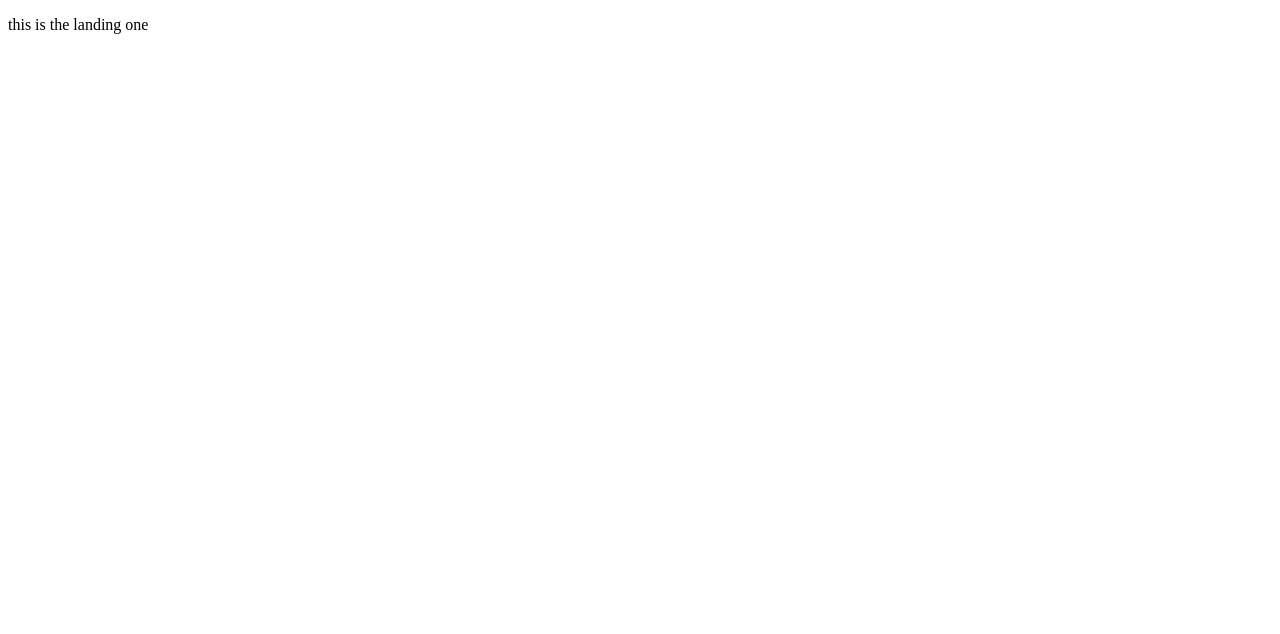
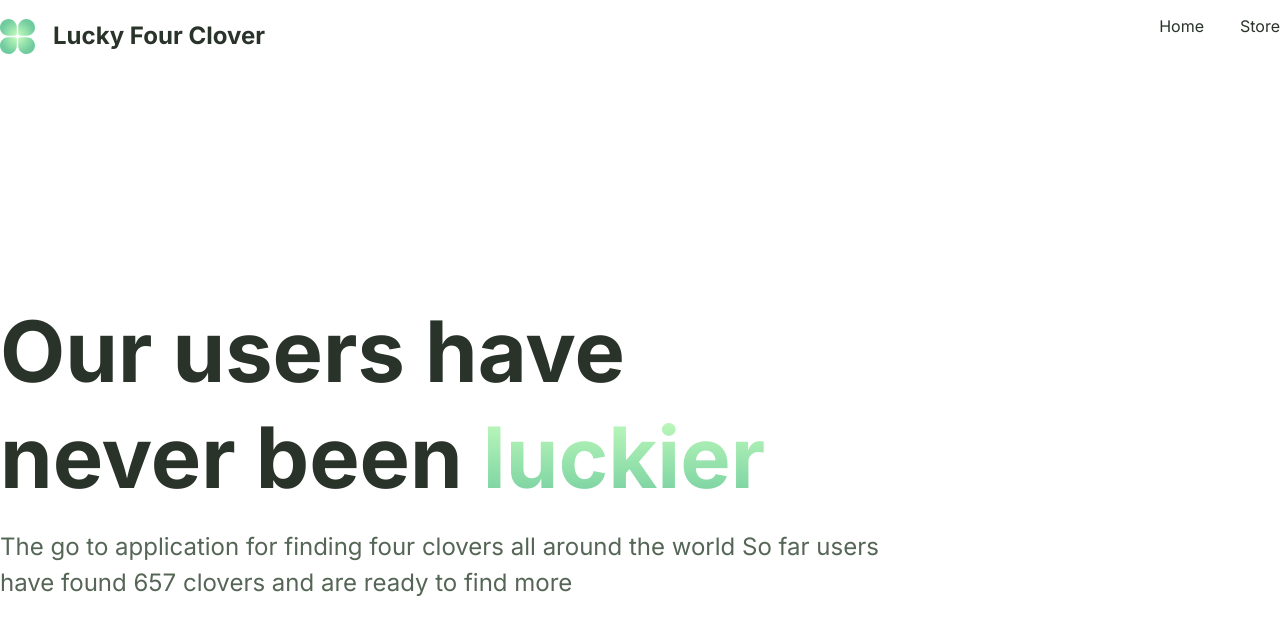
Before and after one commit to TheFlyingWhale/lucky-four-clover, a React (Create React App) app: page / in a window 1280 px wide. Shown: the top 634 px of the page. Built offline with nearby package versions, Linux system fonts and the light colour scheme.

Commit message:
start construction root page

```diff
--- /dev/null
+++ b/public/global.css
@@ -0,0 +1,158 @@
+/* http://meyerweb.com/eric/tools/css/reset/
+   v2.0 | 20110126
+   License: none (public domain)
+*/
+
+html,
+body,
+div,
+span,
+applet,
+object,
+iframe,
+h1,
+h2,
+h3,
+h4,
+h5,
+h6,
+p,
+blockquote,
+pre,
+a,
+abbr,
+acronym,
+address,
+big,
+cite,
+code,
+del,
+dfn,
+em,
+img,
+ins,
+kbd,
+q,
+s,
+samp,
+small,
+strike,
+strong,
+sub,
+sup,
+tt,
+var,
+b,
+u,
+i,
+center,
+dl,
+dt,
+dd,
+ol,
+ul,
+li,
+fieldset,
+form,
+label,
+legend,
+table,
+caption,
+tbody,
+tfoot,
+thead,
+tr,
+th,
+td,
+article,
+aside,
+canvas,
+details,
+embed,
+figure,
+figcaption,
+footer,
+header,
+hgroup,
+menu,
+nav,
+output,
+ruby,
+section,
+summary,
+time,
+mark,
+audio,
+video {
+	margin: 0;
+	padding: 0;
+	border: 0;
+	font-size: 100%;
+	font: inherit;
+	vertical-align: baseline;
+}
+/* HTML5 display-role reset for older browsers */
+article,
+aside,
+details,
+figcaption,
+figure,
+footer,
+header,
+hgroup,
+menu,
+nav,
+section {
+	display: block;
+}
+body {
+	line-height: 1;
+}
+ol,
+ul {
+	list-style: none;
+}
+blockquote,
+q {
+	quotes: none;
+}
+blockquote:before,
+blockquote:after,
+q:before,
+q:after {
+	content: "";
+	content: none;
+}
+table {
+	border-collapse: collapse;
+	border-spacing: 0;
+}
+
+* {
+	font-family: "Inter", Arial, sans-serif !important;
+	color: #293329;
+}
+
+p {
+	line-height: 1.5;
+}
+
+a {
+	text-decoration: none;
+}
+
+a:hover {
+	color: #83b97a;
+}
+
+a:hover > * {
+	color: #83b97a;
+}
+
+a:active {
+	color: #293329;
+}
+
+a:active > * {
+	color: #293329;
+}
--- a/public/index.html
+++ b/public/index.html
@@ -43,6 +43,15 @@
       Learn how to configure a non-root public URL by running `npm run build`.
     -->
 		<title>Lucky four clover</title>
+
+		<!-- fonts -->
+		<link rel="preconnect" href="https://fonts.googleapis.com" />
+		<link rel="preconnect" href="https://fonts.gstatic.com" crossorigin />
+		<link
+			href="https://fonts.googleapis.com/css2?family=Inter:wght@100;200;300;400;500;600;700;800;900&display=swap"
+			rel="stylesheet"
+		/>
+		<link rel="stylesheet" href="global.css" />
 	</head>
 	<body>
 		<!-- Google Tag Manager (noscript) -->
--- /dev/null
+++ b/src/assets/assets.d.ts
@@ -0,0 +1,4 @@
+declare module "*svg" {
+	const content: any;
+	export default content;
+}
--- a/src/routes/ladingOne/index.tsx
+++ /dev/null
@@ -1,5 +0,0 @@
-const LandingOne = () => {
-	return <p>this is the landing one</p>;
-};
-
-export default LandingOne;
--- a/src/routes/landingTwo/index.tsx
+++ /dev/null
@@ -1,5 +0,0 @@
-const LandingTwo = () => {
-	return <p>this is landing two</p>;
-};
-
-export default LandingTwo;
--- /dev/null
+++ b/src/routes/root/index.tsx
@@ -0,0 +1,179 @@
+import { NavLink } from "react-router-dom";
+import "../../styles/colors.css";
+import logo from "../../assets/logo.svg";
+
+const Root = () => {
+	return (
+		<PageBody>
+			<PageHeader>
+				<NavigationBar />
+				<PageContainer>
+					<PageHero />
+				</PageContainer>
+			</PageHeader>
+		</PageBody>
+	);
+};
+
+export default Root;
+
+interface PageBodyProps {
+	children: React.ReactNode;
+}
+
+const PageBody: React.FC<PageBodyProps> = ({ children }) => {
+	return (
+		<div
+			style={{
+				width: "100%",
+				minHeight: "100vh",
+				display: "flex",
+				flexDirection: "column",
+				alignItems: "center",
+			}}
+		>
+			{children}
+		</div>
+	);
+};
+
+interface PageHeaderProps {
+	children: React.ReactNode;
+}
+
+const PageHeader: React.FC<PageHeaderProps> = ({ children }) => {
+	return (
+		<header
+			style={{
+				width: "100%",
+				backgroundColor: "white",
+				display: "flex",
+				flexDirection: "column",
+				alignItems: "center",
+			}}
+		>
+			{children}
+		</header>
+	);
+};
+
+const NavigationBar = () => {
+	return (
+		<div
+			style={{
+				maxWidth: "1300px",
+				width: "100%",
+				padding: "18px 0",
+				display: "flex",
+				justifyContent: "space-between",
+				position: "fixed",
+			}}
+		>
+			<LogoLink />
+			<NavLinks />
+		</div>
+	);
+};
+
+const LogoLink = () => {
+	return (
+		<NavLink
+			to="/"
+			style={{
+				display: "flex",
+				gap: "18px",
+				alignItems: "center",
+			}}
+		>
+			<img src={logo} alt="" />
+			<p
+				style={{
+					fontSize: `${(1 / 16) * 24}rem`,
+					fontWeight: "700",
+				}}
+			>
+				Lucky Four Clover
+			</p>
+		</NavLink>
+	);
+};
+
+const NavLinks = () => {
+	return (
+		<nav>
+			<ul
+				style={{
+					display: "flex",
+					flexDirection: "row",
+					gap: "36px",
+				}}
+			>
+				<li>
+					<NavLink to="/">Home</NavLink>
+				</li>
+				<li>
+					<NavLink to="/store">Store</NavLink>
+				</li>
+			</ul>
+		</nav>
+	);
+};
+
+const PageHero = () => {
+	return (
+		<div
+			style={{
+				maxWidth: "880px",
+				height: "900px",
+				display: "flex",
+				alignItems: "center",
+			}}
+		>
+			<div
+				style={{
+					display: "flex",
+					flexDirection: "column",
+					gap: "18px",
+				}}
+			>
+				<h1
+					style={{
+						fontSize: "5.292em",
+						fontWeight: "700",
+						lineHeight: "1.25",
+					}}
+				>
+					Our users have never been{" "}
+					<span className="gradient-medium-lime">luckier</span>
+				</h1>
+				<p
+					style={{
+						fontSize: `${(1 / 16) * 24}rem`,
+					}}
+					className="light-gray"
+				>
+					The go to application for finding four clovers all around
+					the world So far users have found 657 clovers and are ready
+					to find more
+				</p>
+			</div>
+		</div>
+	);
+};
+
+interface PageContainerProps {
+	children: React.ReactNode;
+}
+
+const PageContainer: React.FC<PageContainerProps> = ({ children }) => {
+	return (
+		<div
+			style={{
+				maxWidth: "1300px",
+				width: "100%",
+			}}
+		>
+			{children}
+		</div>
+	);
+};
--- /dev/null
+++ b/src/styles/colors.css
@@ -0,0 +1,58 @@
+.white {
+	color: white;
+}
+
+.bg-white {
+	background-color: white;
+}
+
+.light-gray {
+	color: #566656;
+}
+
+.bg-light-gray {
+	background-color: #566656;
+}
+
+.gray {
+	color: #304030;
+}
+
+.bg-gray {
+	background-color: #304030;
+}
+
+.black {
+	color: #293329;
+}
+
+.bg-black {
+	background-color: #293329;
+}
+
+.green-dark {
+	color: #204030;
+}
+
+.bg-green-dark {
+	background-color: #204030;
+}
+
+.bg-gradient-medium-lime {
+	background: rgb(200, 255, 191);
+	background: linear-gradient(
+		90deg,
+		rgba(200, 255, 191, 1) 0%,
+		rgba(112, 204, 158, 1) 100%
+	);
+}
+
+.gradient-medium-lime {
+	color: rgb(200, 255, 191);
+	background: -webkit-linear-gradient(
+		rgba(200, 255, 191, 1) 0%,
+		rgba(112, 204, 158, 1) 100%
+	);
+	-webkit-background-clip: text;
+	-webkit-text-fill-color: transparent;
+}
--- /dev/null
+++ b/src/styles/decleration.d.ts
@@ -0,0 +1,4 @@
+declare module "*.css" {
+	const content: Record<string, string>;
+	export default content;
+}
```
Also changed, not shown: src/index.tsx (+7 -7 lines), src/assets/logo.svg (added).
